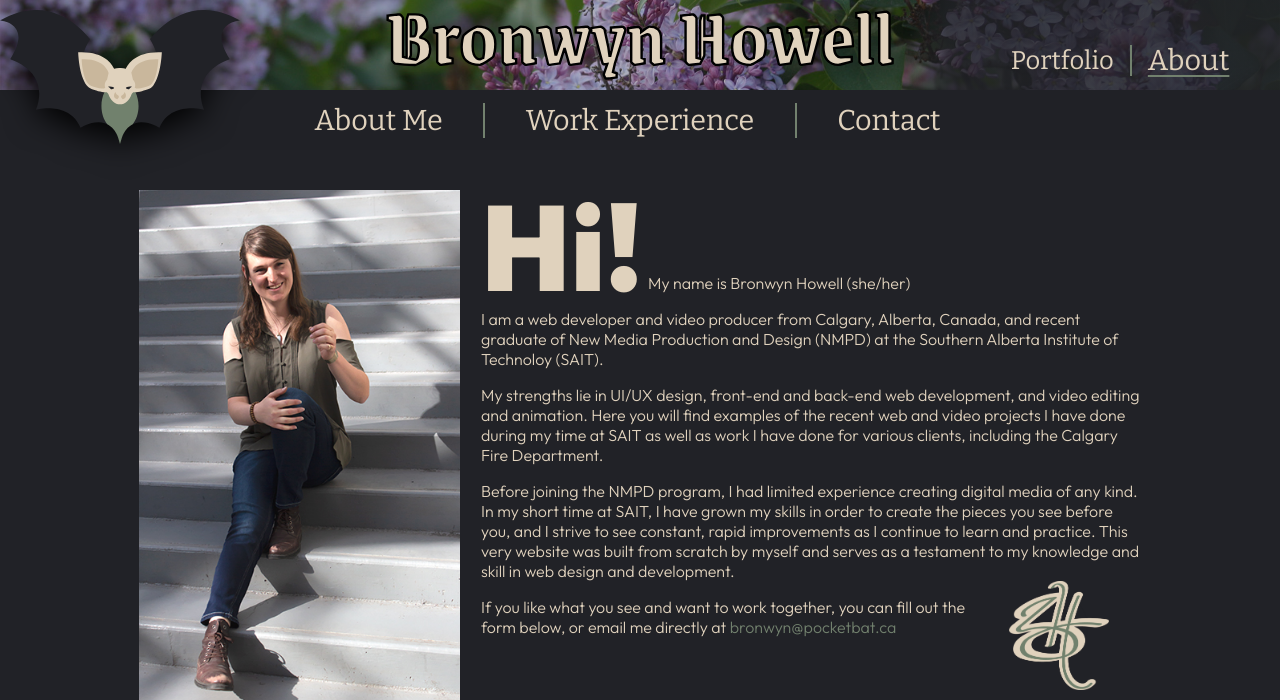
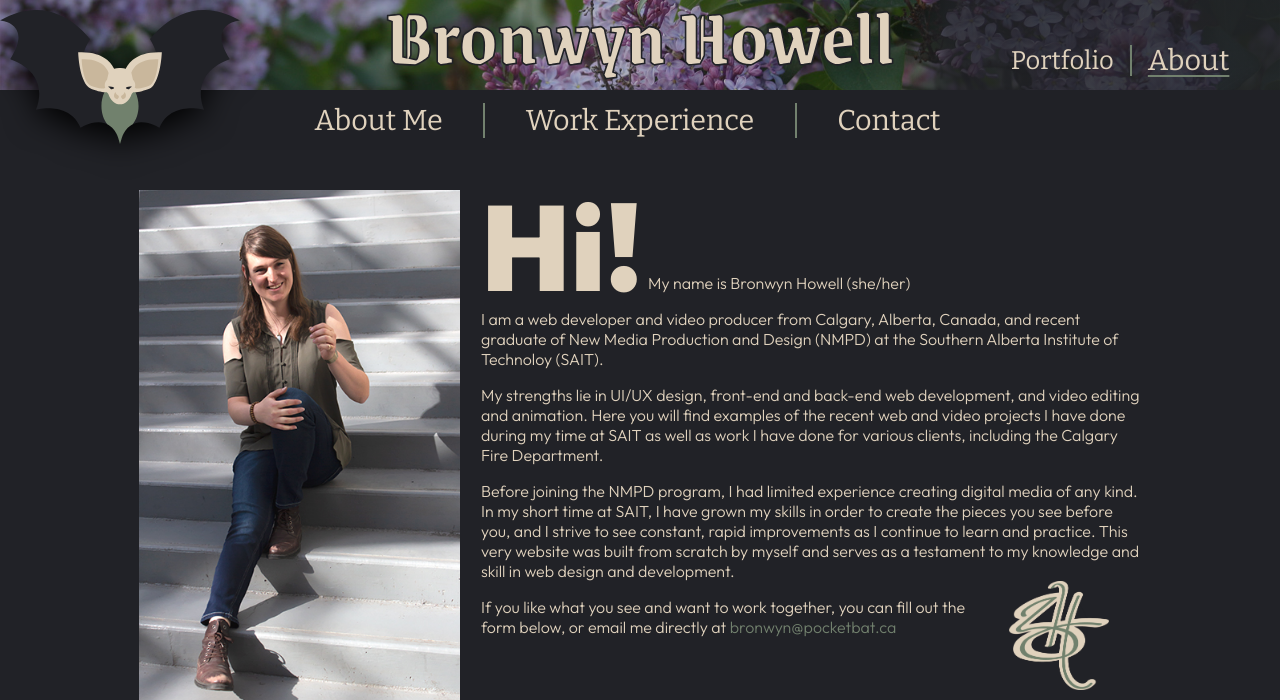
Before and after one commit to zawiho/zawiho.github.io, a PHP site: page /about.html in a window 1280 px wide. Shown: the top 700 px of the page. Run offline with PHP 8.4, Linux system fonts and the light colour scheme; some web fonts are replaced.

Commit message:
Update styles.css

```diff
--- a/styles.css
+++ b/styles.css
@@ -104,7 +104,7 @@ h1{
     text-align:center;
     position:relative;
     top:-10px;
-    -webkit-text-stroke: 0.030em var(--black);
+    -webkit-text-stroke: 0.020em var(--raisin);
     color: var(--bone);
     line-height: 1;
     font-size: 80px;
```
